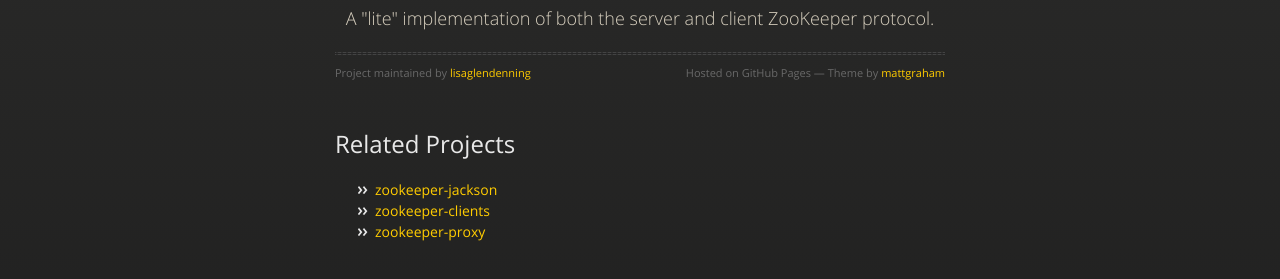
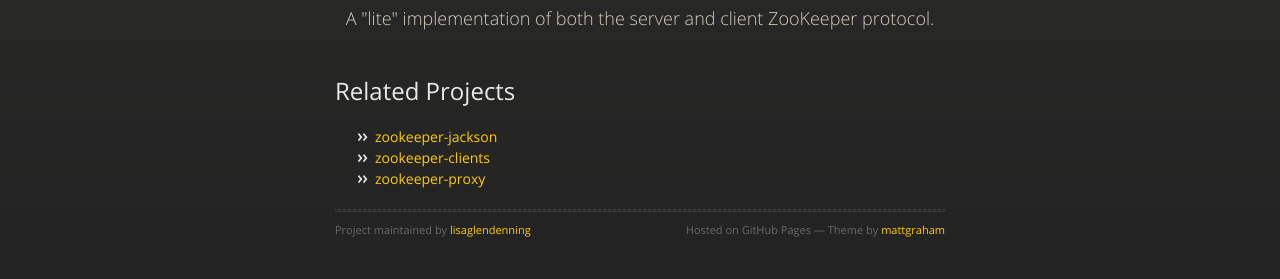
Before and after one commit to lisaglendenning/zookeeper-lite, a plain HTML site: page index.html in a window 1280 px wide. Shown: the part 153-432 px from the top of the page. Drawn offline with nearby package versions, Linux system fonts and the light colour scheme.

Commit message:
moved credits to bottom

```diff
--- a/index.html
+++ b/index.html
@@ -35,9 +35,6 @@
         <div id="title">
           <h1>ZooKeeper-Lite</h1>
           <p>A &quot;lite&quot; implementation of both the server and client ZooKeeper protocol.</p>
-          <hr>
-          <span class="credits left">Project maintained by <a href="https://github.com/lisaglendenning">lisaglendenning</a></span>
-          <span class="credits right">Hosted on GitHub Pages &mdash; Theme by <a href="http://twitter.com/#!/michigangraham">mattgraham</a></span>
         </div>
 
 		<h2>Related Projects</h2>
@@ -48,6 +45,11 @@
 		<li><a href="https://github.com/lisaglendenning/zookeeper-proxy">zookeeper-proxy</a></li>
 		</ul>
 		</p>
+
+        <hr>
+        <span class="credits left">Project maintained by <a href="https://github.com/lisaglendenning">lisaglendenning</a></span>
+        <span class="credits right">Hosted on GitHub Pages &mdash; Theme by <a href="https://github.com/mattgraham">mattgraham</a></span>
+
       </section>
     </div>
     <!--[if !IE]><script>fixScale(document);</script><!--<![endif]-->
--- a/stylesheets/styles.css
+++ b/stylesheets/styles.css
@@ -788,7 +788,7 @@ section {
 section #title {
   border: 0;
   outline: none;
-  margin: 0 0 50px 0;
+  margin: 0 0 20px 0;
   padding: 0 0 5px 0;
 }
 section #title h1 {
@@ -804,17 +804,17 @@ section #title p {
   font-size: 18px;
   text-align: center;
 }
-section #title .credits {
+section .credits {
   font-size: 11px;
   font-family: 'OpenSansRegular', "Helvetica Neue", Helvetica, Arial, sans-serif;
   font-weight: normal;
   color: #696969;
   margin-top: -10px;
 }
-section #title .credits.left {
+section .credits.left {
   float: left;
 }
-section #title .credits.right {
+section .credits.right {
   float: right;
 }
 
```
